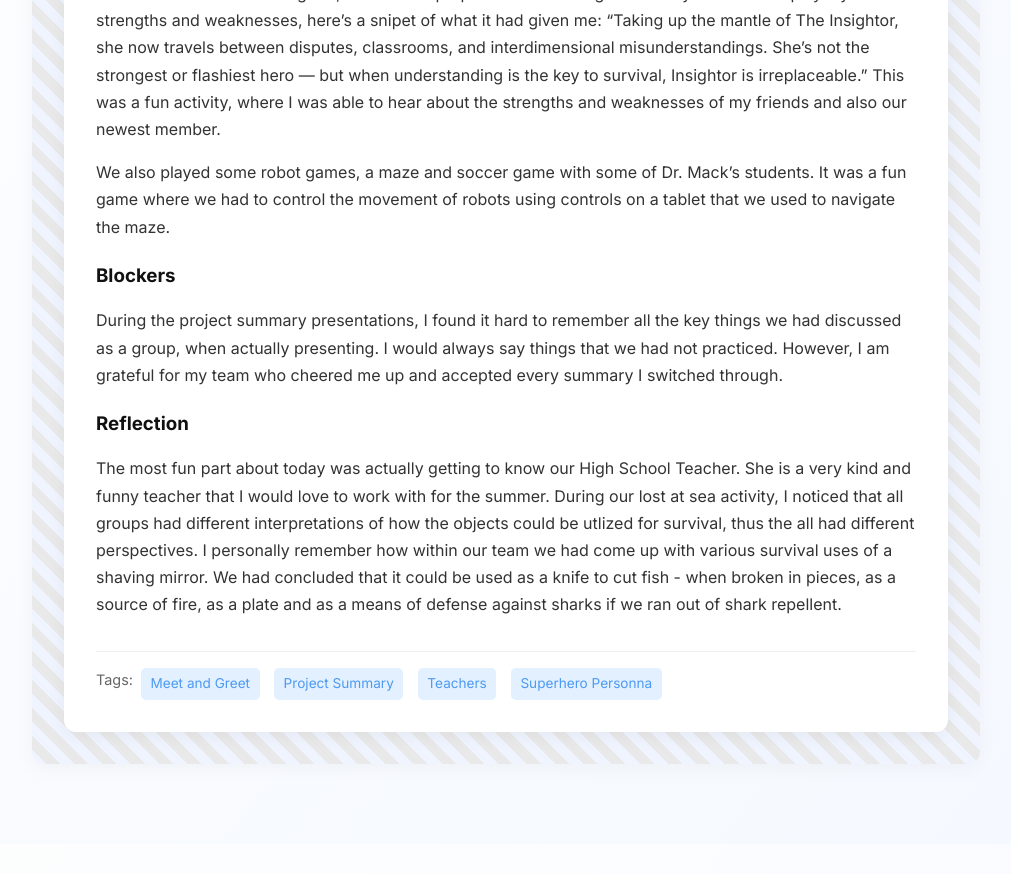
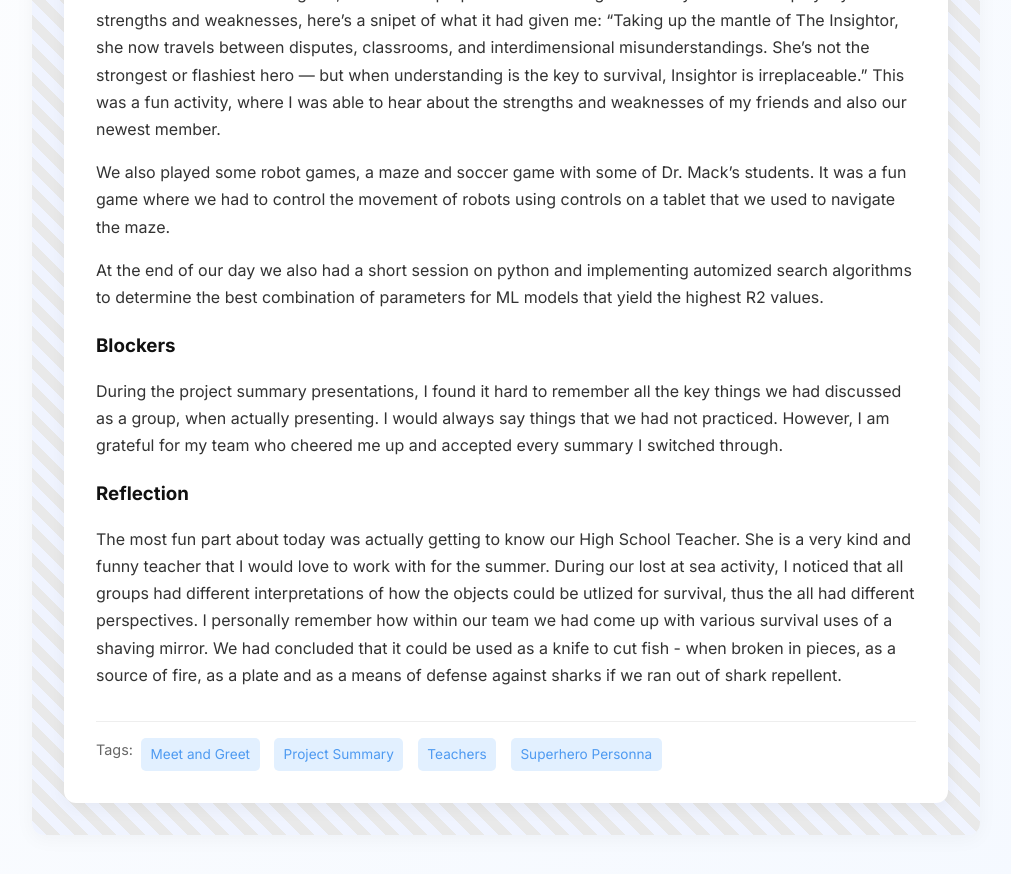
Before and after one commit to GracelynRuth/GracelynRuth.github.io, a Jekyll site: the page built from _posts/2025-06-18-day-17.md, in a window 1280 px wide and 900 px high, scrolled down 682 px. Shown: the top 874 px of the window, without its empty margins (260-1271 px from the left). Built offline with Jekyll 4.4.1, drawn with Linux system fonts in a browser that asks for light colours; before the commit the page ends 1526 px from its top, so only the background shows below that.

Commit message:
Update 2025-06-18-day-17.md

```diff
--- a/_posts/2025-06-18-day-17.md
+++ b/_posts/2025-06-18-day-17.md
@@ -13,6 +13,8 @@ what_i_learned: |
 
   We also played some robot games, a maze and soccer game with some of Dr. Mack's students. It was a fun game where we had to control the movement of robots using controls on a tablet that we used to navigate the maze.
 
+  At the end of our day we also had a short session on python and implementing automized search algorithms to determine the best combination of parameters for ML models that yield the highest R2 values.
+
 blockers: |
   During the project summary presentations, I found it hard to remember all the key things we had discussed as a group, when actually presenting. I would always say things that we had not practiced. However, I am grateful for my team who cheered me up and accepted every summary I switched through.
 
```
